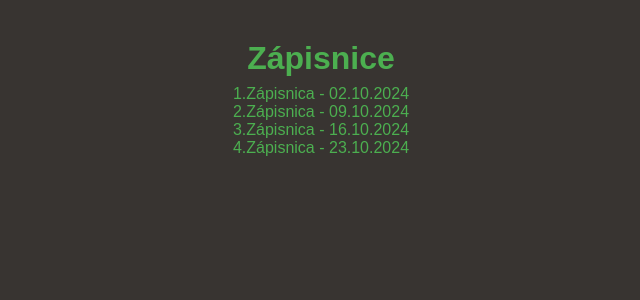
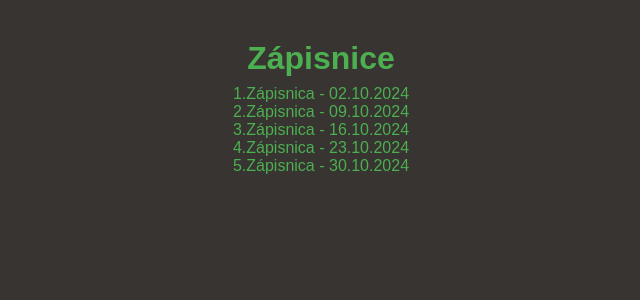
Before and after one commit to Starovic-FEI/tp-stranka, a Flask app: page /meetings in a window 1280 px wide. Shown: the part 34-334 px from the top of the page, without its empty margins (319-959 px from the left). Run offline with Flask 3, Linux system fonts and the light colour scheme.

Commit message:
Added 5.Zapisnica

```diff
--- a/templates/meetings.html
+++ b/templates/meetings.html
@@ -27,6 +27,7 @@
       { name: "2.Zápisnica - 09.10.2024", path: "{{ url_for('static', filename='meetings/2.Zápisnica tímoveho stretnutia.pdf') }}" },
       { name: "3.Zápisnica - 16.10.2024", path: "{{ url_for('static', filename='meetings/3.Zápisnica tímoveho stretnutia.pdf') }}" },
       { name: "4.Zápisnica - 23.10.2024", path: "{{ url_for('static', filename='meetings/4.Zápisnica tímoveho stretnutia.pdf') }}" },
+      { name: "5.Zápisnica - 30.10.2024", path: "{{ url_for('static', filename='meetings/5.Zápisnica tímového stretnutia.pdf') }}" },
 
     ];
     const pdfList = document.getElementById('pdf-list');
```
Also changed, not shown: 1 other file.
